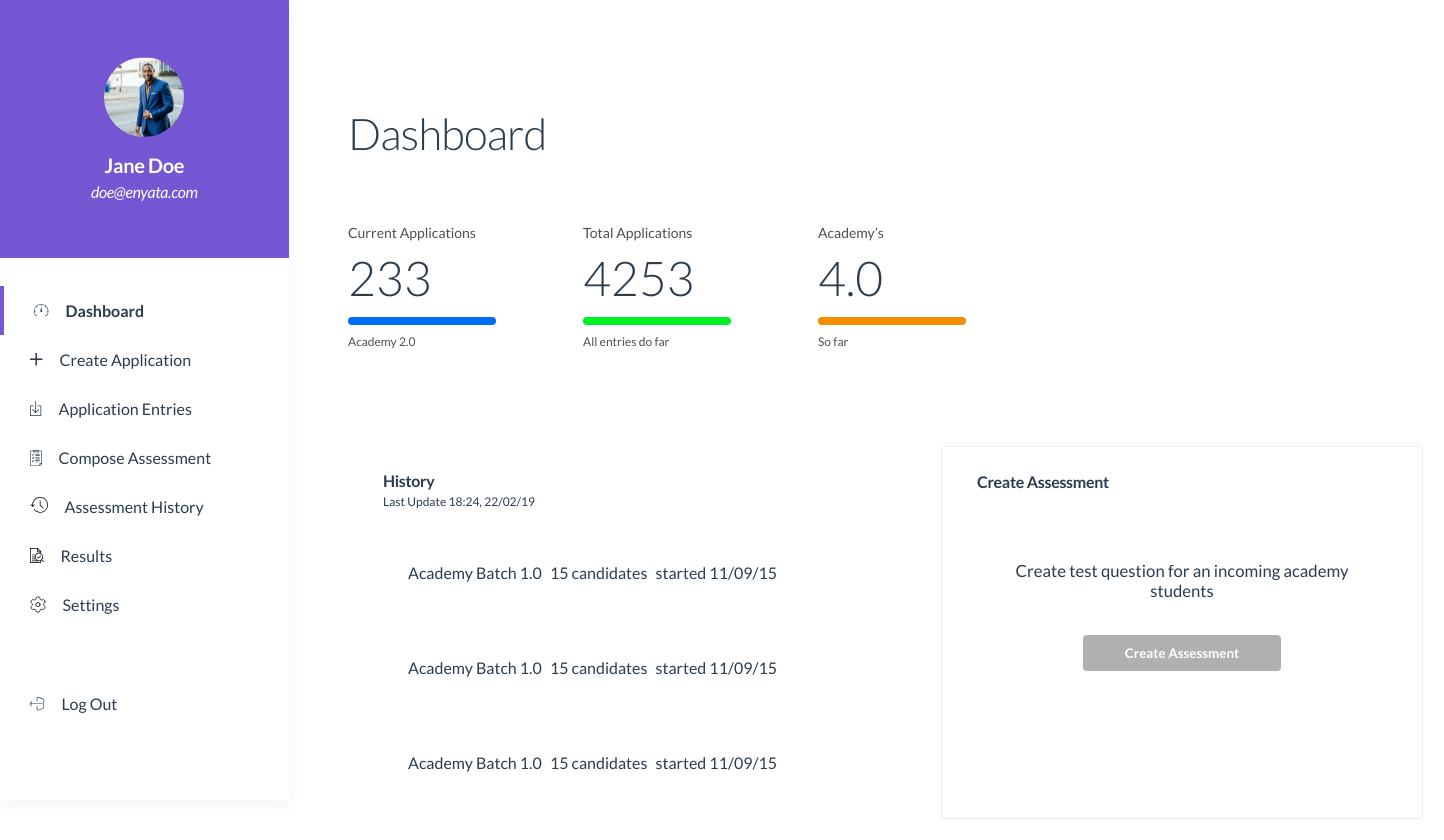
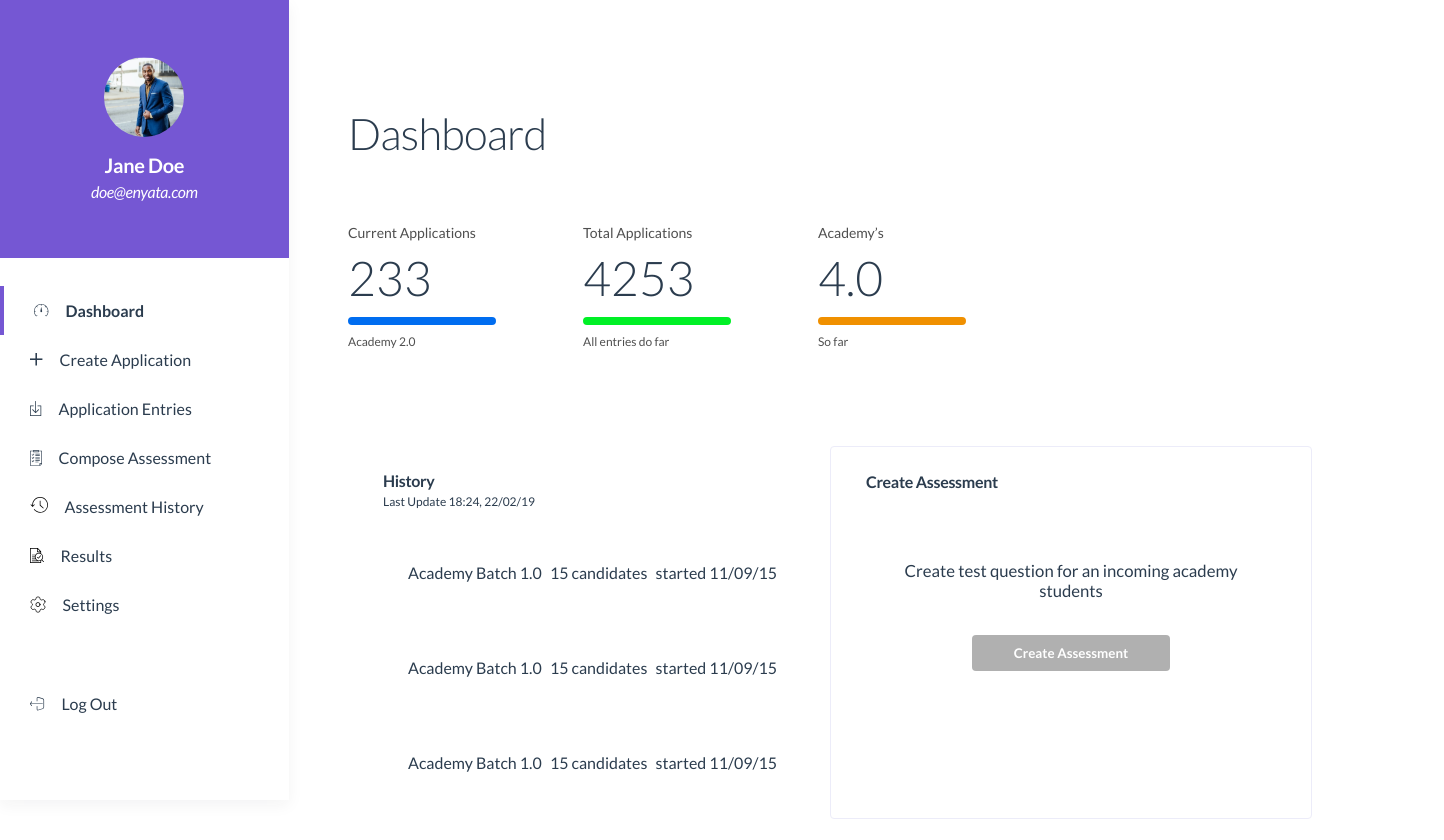
Before and after one commit to DannStormy/enyata-academy-project, a Vue app: page /admin-dashboard in a window 1280 px wide. Shown: the top 840 px of the page, 1444 px wide, since content can reach past the window. Built offline with nearby package versions, Linux system fonts and the light colour scheme.

Commit message:
fixed the admin dashboard scroll

```diff
--- a/src/views/admin_views/AdminDashboard.vue
+++ b/src/views/admin_views/AdminDashboard.vue
@@ -123,9 +123,8 @@
   }
   .further-info {
     display: grid;
-    grid-template-columns: repeat(2, 50%);
+    grid-template-columns: repeat(2, auto);
     grid-template-rows: 100%;
-    gap: 74px;
   }
   .history,
   .assessments {
```
